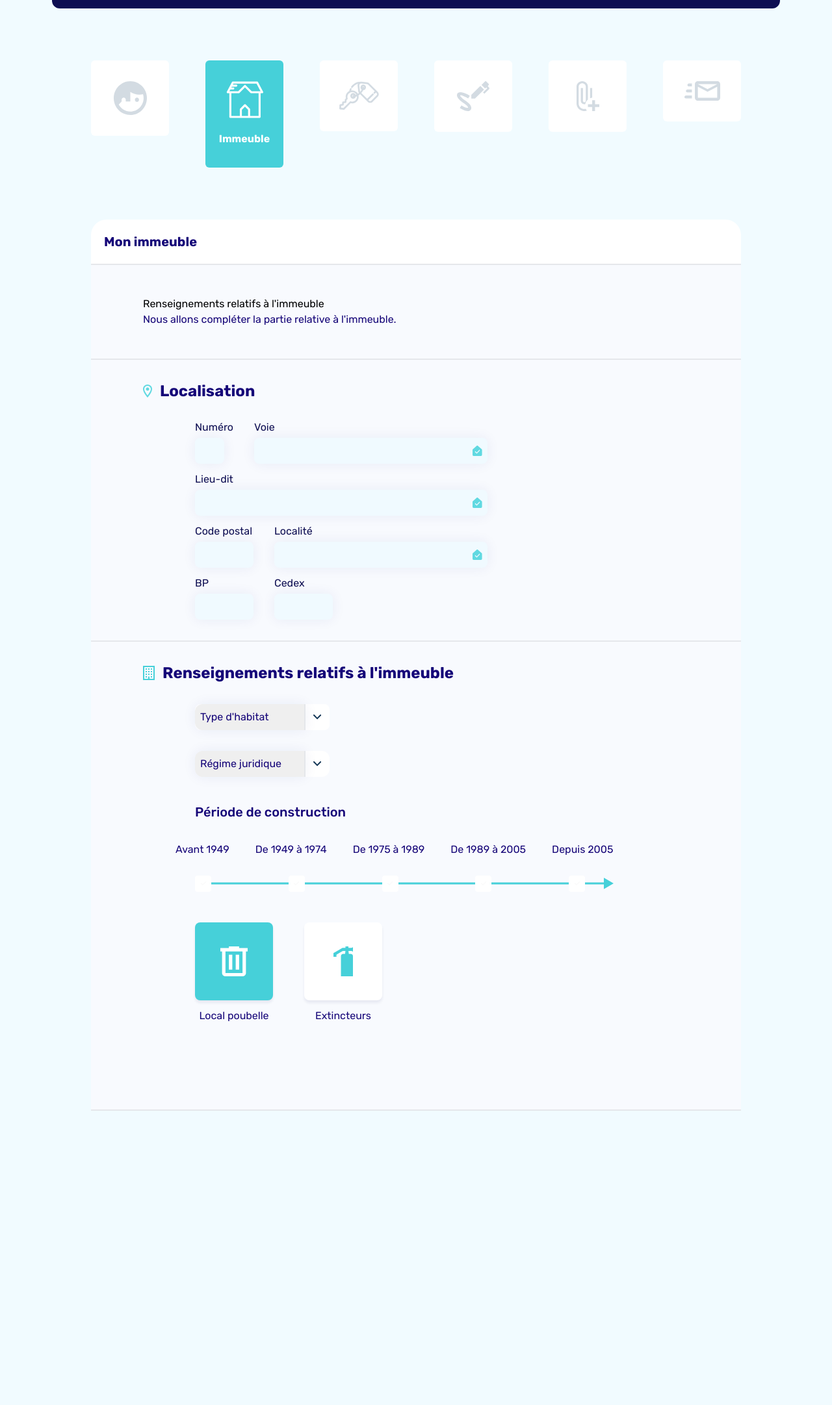
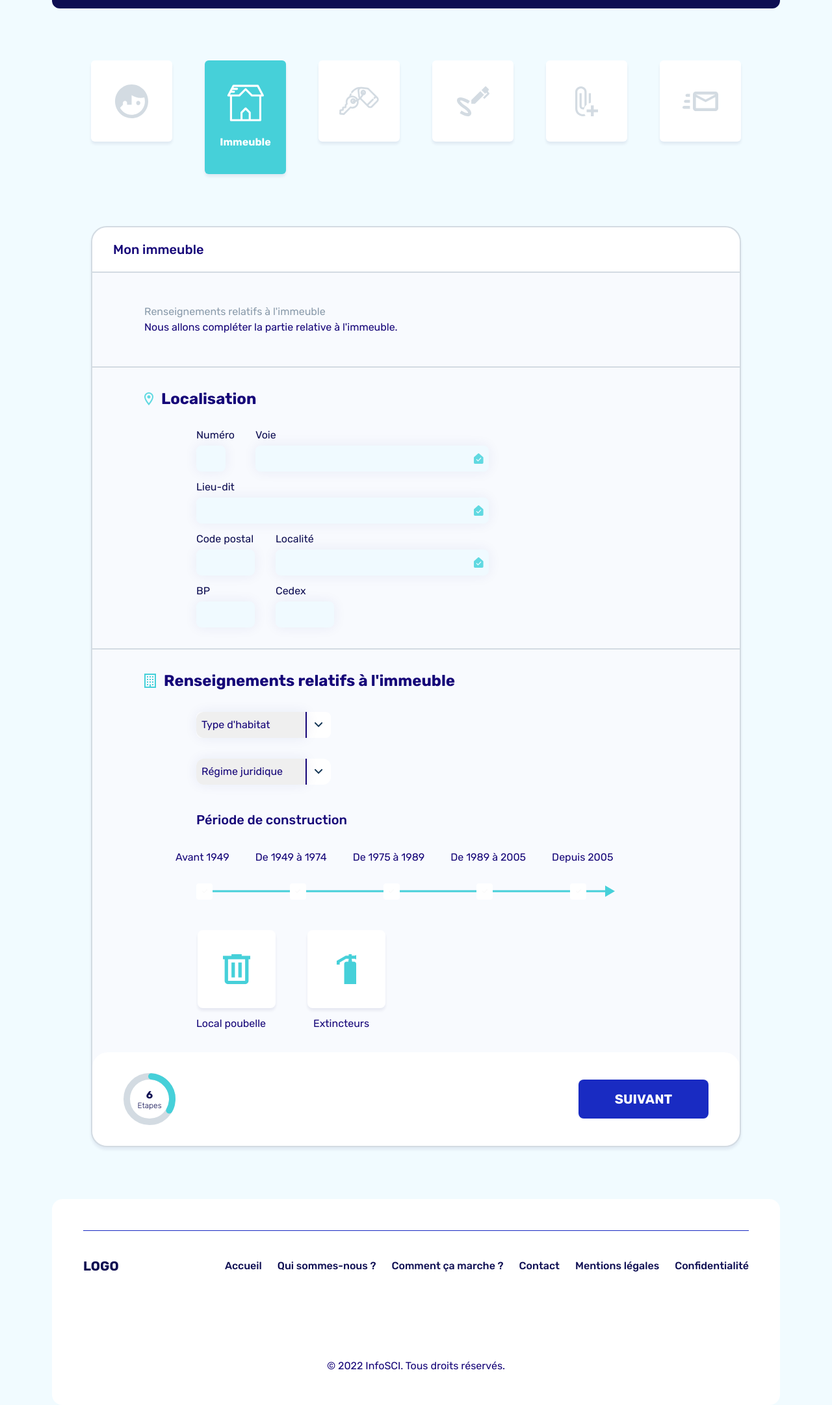
Before and after one commit to LucasTamaya/info-sci, a plain HTML site: page form-immeuble.html in a window 1280 px wide. Shown: the part 59-2222 px from the top of the page at 65% size. Before the commit the page ends 1769 px from the top, so only its background shows below. Drawn offline with nearby package versions, Linux system fonts and the light colour scheme.

Commit message:
formulaire niveau 3 finit

```diff
--- a/form-immeuble.html
+++ b/form-immeuble.html
@@ -18,6 +18,7 @@
               "dark-blue-2": "#0E0E52",
               "white-blue": "#F1FBFF",
               "light-white": "#F8FAFE",
+              "gray": "#8A9BAB",
               "light-gray": "#D3DBE2",
             },
             fontFamily: {
@@ -58,51 +59,51 @@
       <section class="max-w-[1000px] mx-auto mt-20">
         <ul class="flex flex-row justify-between items-start">
           <li
-            class="bg-white flex flex-col justify-center items-center rounded-md w-[120px] py-8"
+            class="bg-white flex flex-col justify-center items-center rounded-md w-[125px] h-[125px] shadow-box py-8"
           >
             <img src="src/icons/user.svg" alt="icon user" />
           </li>
           <li
-            class="bg-light-blue flex flex-col justify-center items-center rounded-md w-[120px] py-8"
+            class="bg-light-blue flex flex-col justify-center items-center rounded-md w-[125px] h-[175px] shadow-box py-8"
           >
             <img src="src/icons/immeuble.svg" alt="icon immeuble" />
             <p class="text-white font-bold mt-5">Immeuble</p>
           </li>
           <li
-            class="bg-white flex flex-col justify-center items-center rounded-md w-[120px] py-8"
+            class="bg-white flex flex-col justify-center items-center rounded-md w-[125px] h-[125px] shadow-box py-8"
           >
             <img src="src/icons/key.svg" alt="icon clé" />
           </li>
           <li
-            class="bg-white flex flex-col justify-center items-center rounded-md w-[120px] py-8"
+            class="bg-white flex flex-col justify-center items-center rounded-md w-[125px] h-[125px] shadow-box py-8"
           >
             <img src="src/icons/signature.svg" alt="icon signature" />
           </li>
           <li
-            class="bg-white flex flex-col justify-center items-center rounded-md w-[120px] py-8"
+            class="bg-white flex flex-col justify-center items-center rounded-md w-[125px] h-[125px] shadow-box py-8"
           >
             <img src="src/icons/epingle.svg" alt="icon épingle" />
           </li>
           <li
-            class="bg-white flex flex-col justify-center items-center rounded-md w-[120px] py-8"
+            class="bg-white flex flex-col justify-center items-center rounded-md w-[125px] h-[125px] shadow-box py-8"
           >
             <img src="src/icons/lettre.svg" alt="icon lettre" />
           </li>
         </ul>
 
         <form
-          class="max-w-[1000px] mt-20 bg-white mx-auto rounded-tl-3xl rounded-tr-3xl"
+          class="max-w-[1000px] bg-light-white border-2 border-light-gray rounded-3xl mx-auto shadow-box mt-20"
         >
-          <div class="p-5 border-b-2">
-            <h3 class="text-dark-blue-1 text-xl font-bold">Mon immeuble</h3>
+          <div class="bg-white border-b-2 border-light-gray rounded-tl-3xl rounded-tr-3xl py-5 px-8">
+            <h3 class="text-dark-blue-1 text-xl font-medium">Mon immeuble</h3>
           </div>
-          <div class="py-12 px-20 border-b-2 bg-light-white">
-            <p>Renseignements relatifs à l'immeuble</p>
+          <div class="bg-light-white border-b-2 border-light-gray py-12 px-20">
+            <p class="text-gray">Renseignements relatifs à l'immeuble</p>
             <p class="text-dark-blue-1">
               Nous allons compléter la partie relative à l'immeuble.
             </p>
           </div>
-          <div class="py-8 px-20 bg-light-white border-b-2">
+          <div class="bg-light-white border-b-2 border-light-gray py-8 px-20">
             <div class="flex flex-row items-center gap-x-3 mb-7">
               <img src="src/icons/localisation.svg" alt="icon localisation" />
               <h3 class="text-dark-blue-1 text-2xl font-bold">Localisation</p>
@@ -212,7 +213,7 @@
             </div>
           </div>
 
-          <div class="py-8 px-20 bg-light-white border-b-2">
+          <div class="py-8 px-20 bg-light-white">
             <div class="flex flex-row items-center gap-x-3 mb-8">
               <img
                 src="src/icons/renseignement-immeuble.svg"
@@ -230,7 +231,7 @@
               >
                 <!-- Les inputs select et options sont difficilement modifiables en raison du style imposé par les différents navigateurs -->
                 <select
-                  class="w-[170px] appearance-none flex flex-row justify-center items-center text-dark-blue-1 outline-none border-r-2 rounded-tl-xl rounded-bl-xl shadow-input p-2"
+                  class="w-[170px] appearance-none flex flex-row justify-center items-center text-dark-blue-1 outline-none border-r-2 rounded-tl-xl rounded-bl-xl cursor-pointer shadow-input p-2"
                 >
                   <option disabled selected class="text-dark-blue-1">
                     Type d'habitat
@@ -251,7 +252,7 @@
 
               <div class="flex flex-row items-center bg-white rounded-xl w-fit mb-10 ml-20">
                 <select
-                  class="w-[170px] appearance-none flex flex-row justify-center items-center text-dark-blue-1 outline-none border-r-2 rounded-tl-xl rounded-bl-xl shadow-input p-2"
+                  class="w-[170px] appearance-none flex flex-row justify-center items-center text-dark-blue-1 outline-none border-r-2 rounded-tl-xl rounded-bl-xl cursor-pointer shadow-input p-2"
                 >
                   <option disabled selected class="text-dark-blue-1">
                     Régime juridique
@@ -287,62 +288,110 @@
                     <input type="radio" id="49" name="date" value="Avant 1949" class="hidden z-10">
                     <label for="49" class="bg-white z-10 rounded cursor-pointer inputChecked">
                         <div class="w-[25px] h-[25px] flex flex-row justify-center items-center">
-                            <img src="src/icons/checked.svg" alt="icon check">
+                            <img src="src/icons/checked-white.svg" alt="icon check blanche">
                         </div>
                     </label>
 
                     <input type="radio" id="49-74" name="date" value="De 1949 à 1974" class="hidden z-10">
                     <label for="49-74" class="bg-white z-10 rounded cursor-pointer inputChecked">
                         <div class="w-[25px] h-[25px] flex flex-row justify-center items-center">
-                            <img src="src/icons/checked.svg" alt="icon check">
+                            <img src="src/icons/checked-white.svg" alt="icon check blanche">
                         </div>
                     </label>
 
                     <input type="radio" id="75-89" name="date" value="De 1975 à 1989" class="hidden z-10">
                     <label for="75-89" class="bg-white z-10 rounded cursor-pointer inputChecked">
                         <div class="w-[25px] h-[25px] flex flex-row justify-center items-center">
-                            <img src="src/icons/checked.svg" alt="icon check">
+                            <img src="src/icons/checked-white.svg" alt="icon check blanche">
                         </div>
                     </label>
 
                     <input type="radio" id="89-05" name="date" value="De 1989 à 2005" class="hidden z-10">
                     <label for="89-05" class="bg-white z-10 rounded cursor-pointer inputChecked">
                         <div class="w-[25px] h-[25px] flex flex-row justify-center items-center">
-                            <img src="src/icons/checked.svg" alt="icon check">
+                            <img src="src/icons/checked-white.svg" alt="icon check blanche">
                         </div>
                     </label>
 
                     <input type="radio" id="05" name="date" value="Depuis 2005" class="hidden">
                     <label for="05" class="bg-white z-10 rounded cursor-pointer inputChecked">
                         <div class="w-[25px] h-[25px] flex flex-row justify-center items-center">
-                            <img src="src/icons/checked.svg" alt="icon check">
+                            <img src="src/icons/checked-white.svg" alt="icon check blanche">
                         </div>
                     </label>
 
                   </div>
 
                   <div class="flex flex-row items-center gap-x-12 ml-20">
+                    <input type="checkbox" name="local-poubelle" id="local-poubelle" class="hidden">
+                    <label for="local-poubelle" class="flex flex-col items-center gap-y-3 cursor-pointer">
+                        <div class="w-[120px] h-[120px] flex flex-row justify-center items-center bg-white rounded-lg shadow-box inputChecked">
+                            <img src="src/icons/poubelle-bleu.svg" alt="icon poubelle bleu" class="trashBlue">
+                            <img src="src/icons/poubelle-blanche.svg" alt="icon poubelle blanche" class="hidden trashWhite">
+                        </div>
+                        <div class="flex flex-row items-center gap-x-2">
+                            <p class="text-dark-blue-1">Local poubelle</p>
+                            <img src="src/icons/checked-blue.svg" alt="icon check bleu" class="invisible trashCheck">
+                        </div>
+                    </label>
                     <div class="flex flex-col items-center gap-y-3 cursor-pointer">
-                        <div class="w-[120px] h-[120px] flex flex-row justify-center items-center bg-light-blue rounded-lg shadow-box">
-                            <img src="src/icons/poubelle-blanche.svg" alt="icon poubelle">
+                        <input type="checkbox" name="extincteur" id="extincteur" class="hidden">
+                    <label for="extincteur" class="flex flex-col items-center gap-y-3 cursor-pointer">
+                        <div class="w-[120px] h-[120px] flex flex-row justify-center items-center bg-white rounded-lg shadow-box inputChecked">
+                            <img src="src/icons/extincteur-bleu.svg" alt="icon extincteur bleu" class="extinguisherBlue">
+                            <img src="src/icons/extincteur-blanc.svg" alt="icon extincteur blanc" class="hidden extinguisherWhite">
                         </div>
-                        <p class="text-dark-blue-1">Local poubelle</p>
-                    </div>
-                    <div class="flex flex-col items-center gap-y-3 cursor-pointer">
-                        <div class="w-[120px] h-[120px] flex flex-row justify-center items-center bg-white rounded-lg shadow-box">
-                            <img src="src/icons/extincteur-bleu.svg" alt="icon extincteur">
+                        <div class="flex flex-row items-center gap-x-2">
+                            <p class="text-dark-blue-1">Extincteurs</p>
+                            <img src="src/icons/checked-blue.svg" alt="icon check bleu" class="invisible extinguisherCheck">
                         </div>
-                        <p class="text-dark-blue-1">Extincteurs</p>
                     </div>
                   </div>
+            </div>
+          </div>
+          <div class="flex flex-row justify-between items-center bg-white rounded-3xl py-8 px-12">
+            <div class="relative w-[80px] h-[80px] rounded-full border-[10px] border-light-gray"></div>
+            <div class="absolute w-[80px] h-[80px] rounded-full flex flex-row justify-center items-center">
+
+                <div class="w-[60px] h-[60px] rounded-full flex flex-col justify-center items-center">
+                    <p class="text-dark-blue-2 font-bold h-5">6</p>
+                    <p class="text-dark-blue-2 text-xs font-light">Etapes</p>
+                </div>
+
+                <!-- cercle représentant le chargement -->
+                <svg xmlns="http://www.w3.org/2000/svg" version="1.1" width="80px" height="80px" class="absolute top-0 left-0 rotate-[-85deg]">
+                    <circle cx="40" cy="40" r="35" stroke-linecap="round" />
+                </svg>
 
             </div>
-
-            <!-- a enlever -->
-            <div class="mb-[100px]"></div>
+            <button
+                type="submit"
+                class="w-[200px] text-white text-xl uppercase font-bold bg-blue rounded-lg py-4 transition duration-300 hover:bg-dark-blue-1"
+              >
+                Suivant
+              </button>
           </div>
         </form>
+
       </section>
     </main>
+
+    <footer class="max-w-[1200px] bg-white rounded-2xl mt-20 mx-auto p-12">
+        <div class="w-full h-[1px] bg-blue mb-10"></div>
+        <div class="flex flex-row justify-between items-center mb-32">
+            <p class="uppercase text-dark-blue-2 text-xl font-bold">Logo</p>
+            <nav>
+                <ul class="flex flex-row items-center gap-x-6">
+                    <li class="text-dark-blue-2 font-medium"><a href="#">Accueil</a></li>
+                    <li class="text-dark-blue-2 font-medium"><a href="#">Qui sommes-nous ?</a></li>
+                    <li class="text-dark-blue-2 font-medium"><a href="#">Comment ça marche ?</a></li>
+                    <li class="text-dark-blue-2 font-medium"><a href="#">Contact</a></li>
+                    <li class="text-dark-blue-2 font-medium"><a href="#">Mentions légales</a></li>
+                    <li class="text-dark-blue-2 font-medium"><a href="#">Confidentialité</a></li>
+                </ul>
+            </nav>
+        </div>
+        <p class="text-dark-blue-1 text-center">&copy; 2022 InfoSCI. Tous droits réservés.</p>
+    </footer>
   </body>
 </html>
```
Also changed, not shown: src/style/style.css (+37 -3 lines), src/icons/checked-blue.svg (added), src/icons/checked-white.svg (added), src/icons/checked.svg (deleted).
